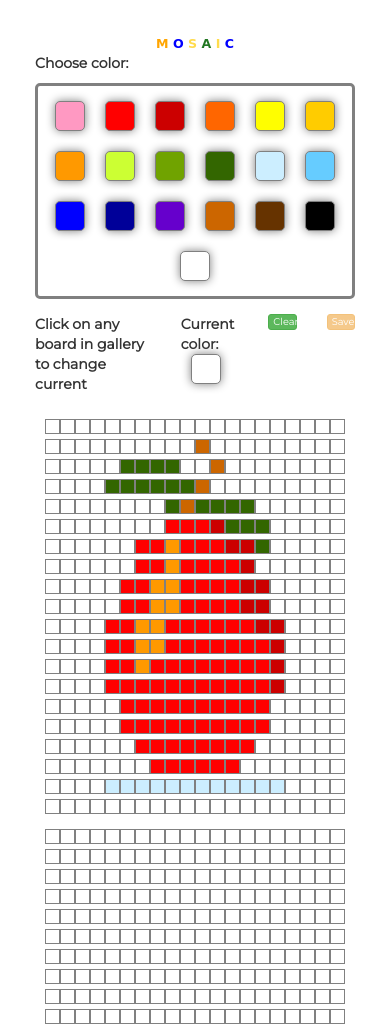
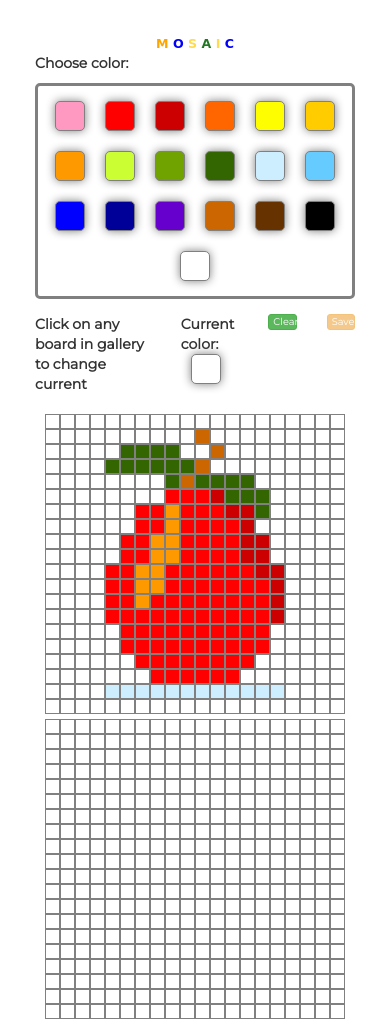
Before and after one commit to omatveyuk/mosaic, a website: page app/index.html in a window 390 px wide. Shown: the top 1027 px of the page. Drawn offline with nearby package versions, Linux system fonts and the light colour scheme; some packages are replaced by stand-ins of ours; a web font is replaced by a local one.

Commit message:
Fixed playground rows

```diff
--- a/app/app.css
+++ b/app/app.css
@@ -34,7 +34,7 @@ hr {
 }
 
 .playground {
-  padding: 5px;
+  /*padding: 5px;*/
   margin-left: 20px;
   margin-right: 20px;
   display: inline-block;
@@ -43,7 +43,7 @@ hr {
 .pallete-tile {
   width: 50px;
   height: 50px;
-  border: 1px solid #808080;
+  border: .5px solid #808080;
   border-radius: 5px;
   box-shadow: 0 0 10px #808080;
   padding: 0px;
@@ -55,6 +55,12 @@ hr {
 .pallete-tile:hover {
   box-shadow: 0 0 20px #000000;
   cursor: pointer;
+}
+
+.row-playground {
+  margin: 0px;
+  padding: 0px;
+  max-height: 30px;
 }
 
 .board-tile {
@@ -115,6 +121,10 @@ hr {
     height: 15px;
   }
 
+  .row-playground {
+    max-height: 15px;
+  }
+
   .playground {
     margin-left: 0px;
     margin-right: 0px;
@@ -147,6 +157,10 @@ hr {
   .pallete-tile {
     width: 40px;
     height: 40px;
+  }
+
+  .row-playground {
+    max-height: 20px;
   }
 
   .board-tile {
--- a/app/playground/playground.template.html
+++ b/app/playground/playground.template.html
@@ -11,13 +11,13 @@
 
 <div class="row" align="center">
   <div class="playground">
-    <div ng-repeat="r in range track by $index" ng-init="rowIndex = $index">
+    <div class="row-playground" ng-repeat="r in range track by $index" ng-init="rowIndex = $index">
       <span ng-repeat="c in range track by $index" ng-init="colIndex = $index" class="board-tile" style="background-color:{{sharedTemplate.boardTemplate.board[rowIndex][colIndex]}}"> </span>
     </div>
   </div>
 
   <div class="playground">
-    <div ng-repeat="r in range track by $index" ng-init="rowIndex = $index">
+    <div class="row-playground" ng-repeat="r in range track by $index" ng-init="rowIndex = $index">
       <span ng-repeat="c in range track by $index" ng-init="colIndex = $index" class="board-tile" style="background-color:{{board[rowIndex][colIndex]}}" ng-click="$ctrl.setColor(shared.codeColor, rowIndex, colIndex)"> </span>
     </div>
   </div>
```
